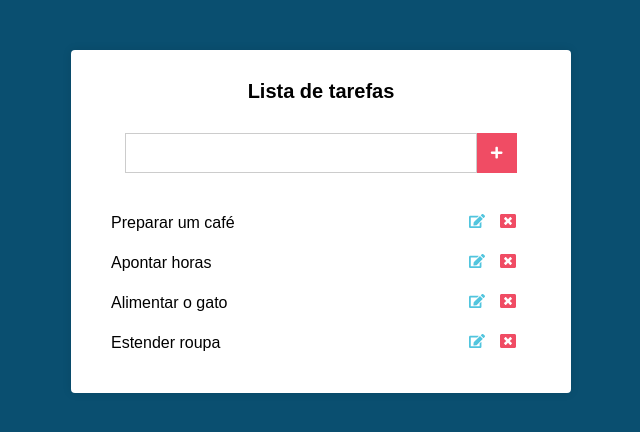
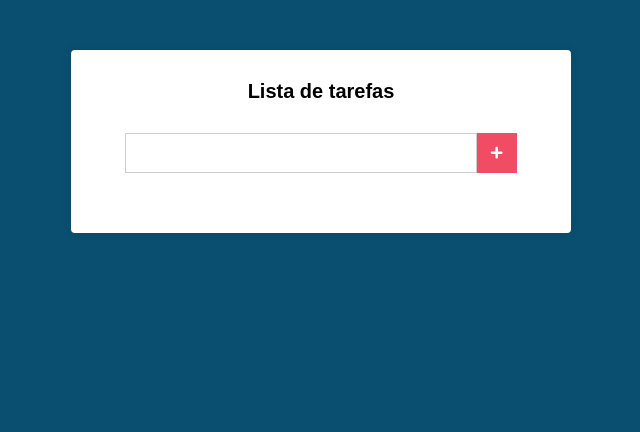
Before and after one commit to Vinicius2501/lista-tarefas, a React (Create React App) app: page / in a window 1280 px wide. Shown: the top 432 px of the page, without its empty margins (319-959 px from the left). Built offline with nearby package versions, Linux system fonts and the light colour scheme.

Commit message:
Ajustando alinhamento dos botões + lógica para adicionar itens na lista

```diff
--- a/src/components/Main.css
+++ b/src/components/Main.css
@@ -76,3 +76,8 @@
 .tarefas li:hover .delete {
   color: black;
 }
+
+.tarefas li span {
+  display: flex;
+  align-items: center;
+}
--- a/src/components/Main.js
+++ b/src/components/Main.js
@@ -7,10 +7,7 @@
   state = {
     novaTarefa: '',
     tarefas: [
-      'Preparar um café',
-      'Apontar horas',
-      'Alimentar o gato',
-      'Estender roupa',
+
     ]
   };
 
@@ -20,12 +17,27 @@
     })
   }
 
+  handleSubmit = (e) => {
+    e.preventDefault();
+    const { tarefas } = this.state;
+    let { novaTarefa } = this.state;
+    novaTarefa = novaTarefa.trim();
+
+    if (!tarefas.includes(novaTarefa)) {
+      const novasTarefas = [...tarefas];
+
+      this.setState({
+        tarefas: [...novasTarefas, novaTarefa],
+      })
+    }
+  }
+
   render() {
     const { novaTarefa, tarefas } = this.state;
     return (
       <div className="main">
         <h1>Lista de tarefas</h1>
-        <form action="#" className="form">
+        <form onSubmit={this.handleSubmit} action="#" className="form">
           <input
             type="text"
             onChange={this.handleChange}
@@ -40,10 +52,10 @@
           {tarefas.map(tarefa => (
             <li key={tarefa}>
               {tarefa}
-              <div>
+              <span>
                 <FaEdit className="edit" />
                 <FaWindowClose className="delete" />
-              </div>
+              </span>
             </li>
           ))}
         </ul>
```
